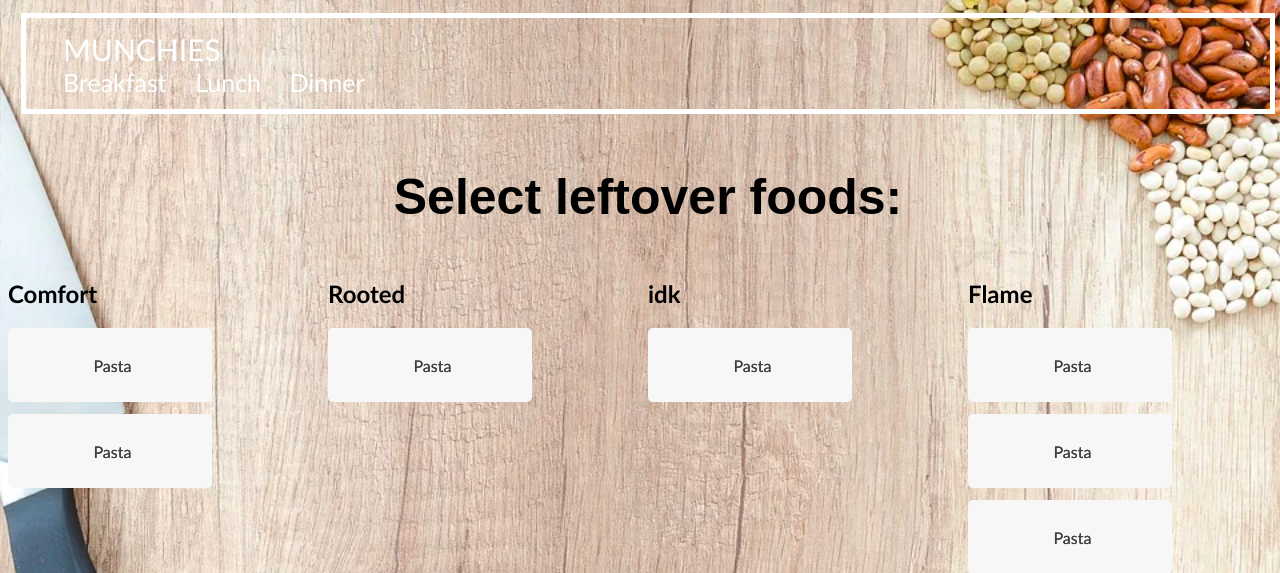
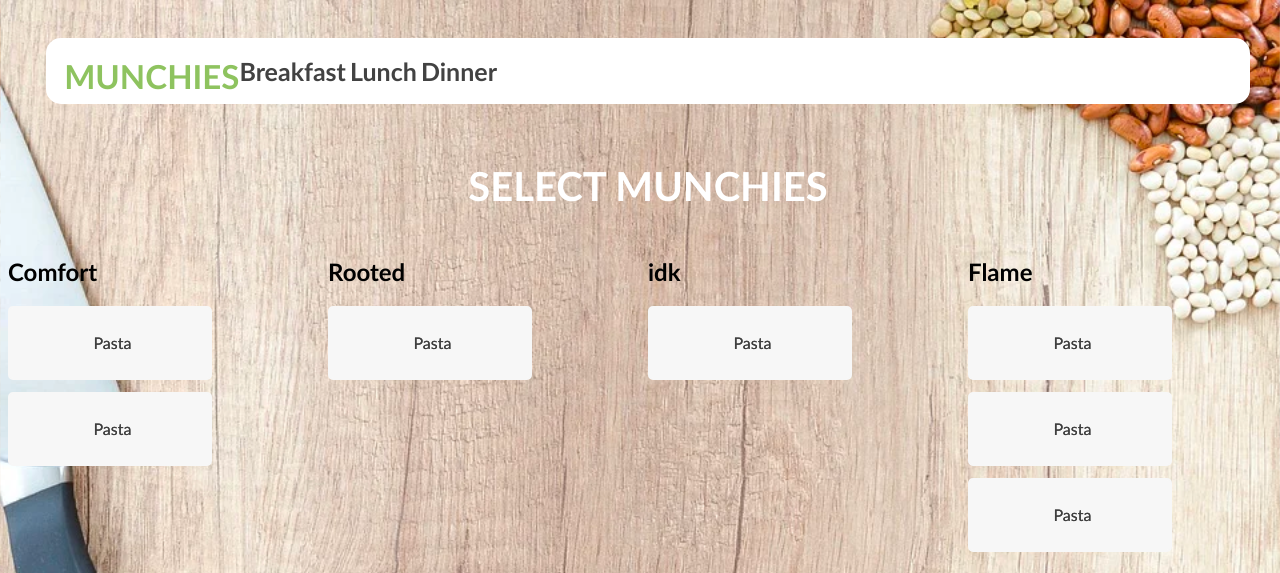
Before and after one commit to amamywang/wildhacks-project, a Flask app: page /breakfast.html in a window 1280 px wide. Shown: the top 573 px of the page. Run offline with Flask 2, Linux system fonts and the light colour scheme.

Commit message:
new^5 breakfast

```diff
--- a/static/css/breakfast.css
+++ b/static/css/breakfast.css
@@ -16,59 +16,48 @@ body {
   overflow-x: hidden;
 }
 
-header {
-  font-size: 5px;
-}
 
+/* nav bar*/
 .topnav {
   padding: 1%;
   border: 5px solid white;
-  margin-bottom: 4%;
-  margin: 1%;
+  /* border-radius makes the nav bar rounded */
+  border-radius: 15px;
+  background-color: rgba(255, 255, 255, 1.0);
+  margin: 3%;
 }
 
+/* nav bar "MUNCHIES" */
+#nu-header {
+  color: #8EC35F;
+  font-size: 33px;
+  font-weight: bold;
+  font-family: "PT Sans", Calibri, Tahoma, sans-serif;
+  float: inline-start;
+}
+
+.navheaderbox {
+  float: snap-block(20px, start);
+}
+
+/* nav bar Meals */
 #nav-header {
-  padding-left: 2%;
-  color: white;
+  color: rgb(66, 66, 66);
   font-size: 25px;
+  font-weight: bold;
 }
 
 #nav-header:hover {
   color: #8EC35F;
 }
 
-#nu-header {
-  padding-left: 2%;
-  color: white;
-  padding-right: 45%;
-  font-size: 30px;
-}
-
-img {
-  margin: 50px;
-}
-
-#parent {
-  position: absolute;
-  margin-left: 27%;
-  margin-top: 0%;
-  z-index: 1;
-}
-
-#child {
-  position: absolute;
-  margin-left: 40%;
-  margin-top: 10%;
-  z-index: 2;
-}
-
-#web-head {
+/* Select leftovers */
+#select-instruct {
   padding: 20px;
   padding-bottom: 0px;
   text-align: center;
-  color: black;
-  font-size: 50px;
-  font-family: sans-serif;
+  color: white;
+  font-size: 40px;
 }
 
 #bttn {
--- a/templates/breakfast.html
+++ b/templates/breakfast.html
@@ -9,14 +9,15 @@
 
   <div class="topnav">
     <a id="nu-header">MUNCHIES</a>
-    <br />
-    <a href="breakfast.html" id="nav-header" style="text-decoration: none;">Breakfast</a>
-    <a href="lunch.html" id="nav-header" style="text-decoration: none;">Lunch</a>
-    <a href="dinner.html" id="nav-header" style="text-decoration: none;">Dinner</a>
-</div>
+    <div class = "navheaderbox">
+      <a href="breakfast.html" id="nav-header" style="text-decoration: none;">Breakfast</a>
+      <a href="lunch.html" id="nav-header" style="text-decoration: none;">Lunch</a>
+      <a href="dinner.html" id="nav-header" style="text-decoration: none;">Dinner</a>
+    </div>
+  </div>
 
     <header>
-            <h1 id="web-head">Select leftover foods: </h1>
+            <h1 id="select-instruct">SELECT MUNCHIES</h1>
     </header>
 
     <main>
```
Also changed, not shown: 1 other file.
